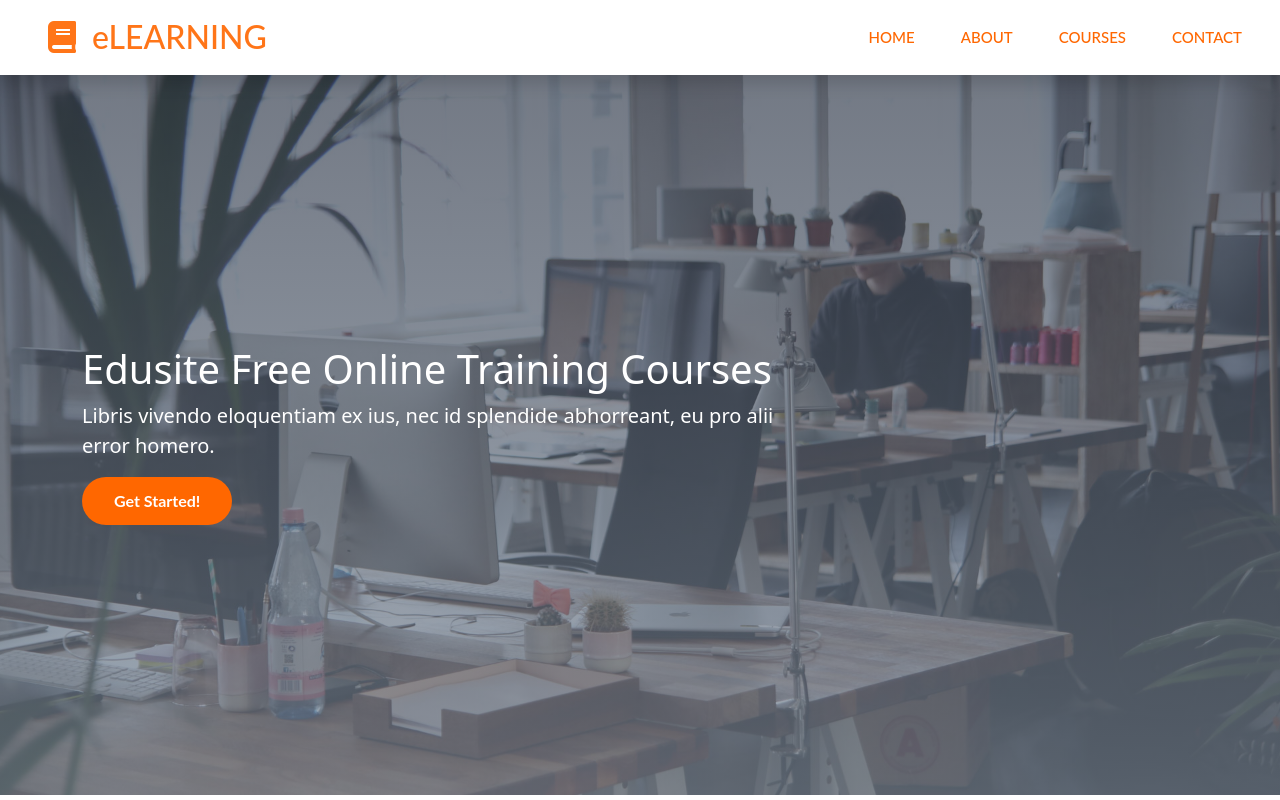
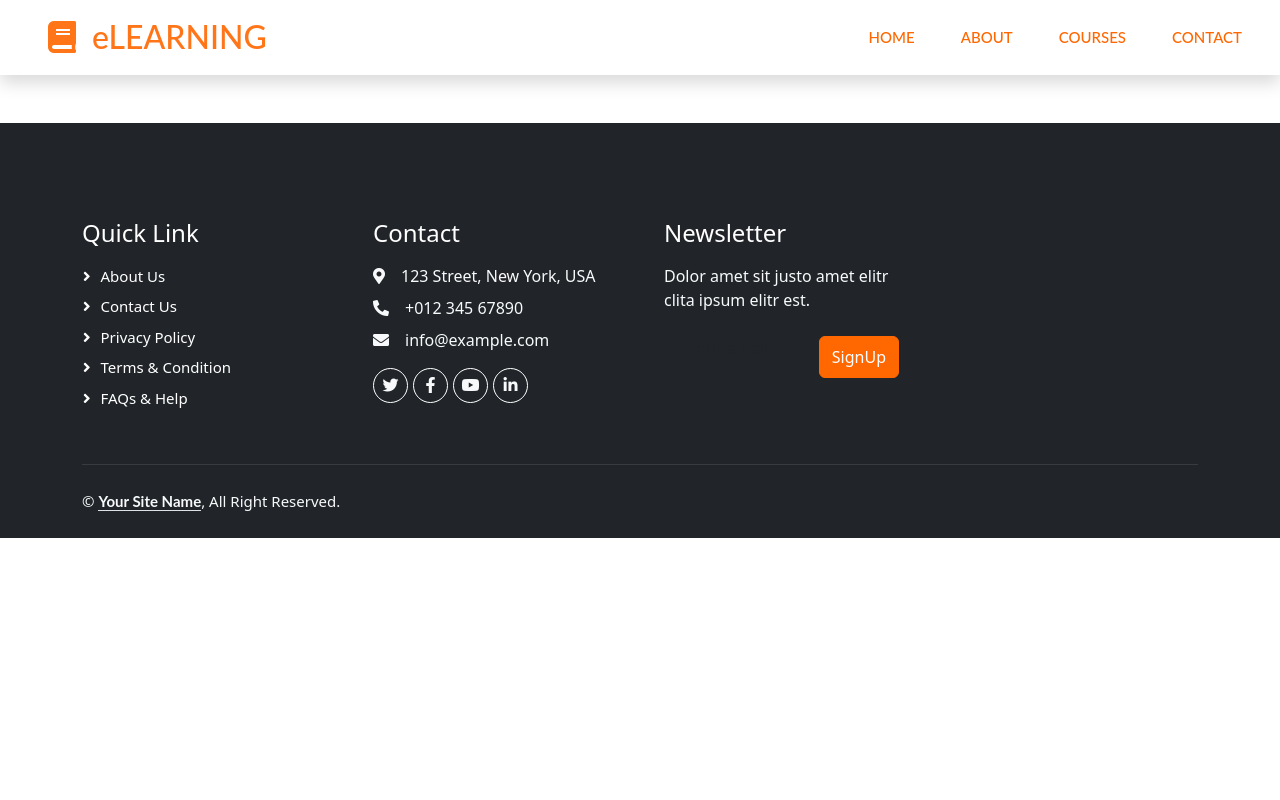
Before and after one commit to codebine/LMS-Web, a React (Create React App) app: page / in a window 1280 px wide. Shown: the top 800 px of the page. Built offline with nearby package versions, Linux system fonts and the light colour scheme.

Commit message:
05-12-24 08:27PM

```diff
--- a/src/App.js
+++ b/src/App.js
@@ -14,7 +14,7 @@ const App = () => {
       <BrowserRouter>
         <Header />
         <Routes >
-          <Route path='/' element={<Home />}></Route>
+          <Route path='/LMS-Web' element={<Home />}></Route>
           <Route path='/About' element={<About/>}></Route>
           <Route path='/Courses' element={<Courses/>}></Route>
           <Route path='/Contact' element={<Contact/>}></Route>
--- a/src/Pages/Header.js
+++ b/src/Pages/Header.js
@@ -28,7 +28,7 @@ const Header = () => {
   </button>
   <div className="collapse navbar-collapse" id="navbarCollapse">
     <div className="navbar-nav ms-auto p-4 p-lg-0">
-      <NavLink to="/" className="nav-item nav-link active">
+      <NavLink to="/LMS-Web" className="nav-item nav-link active">
         Home
       </NavLink>
       <NavLink to="/About" className="nav-item nav-link">
```
